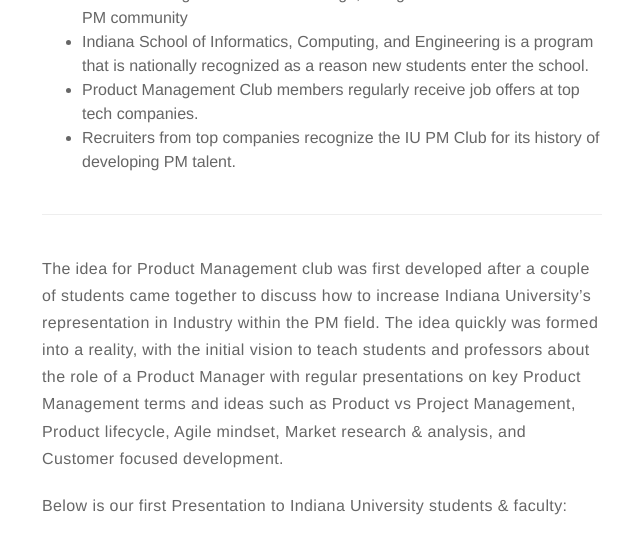
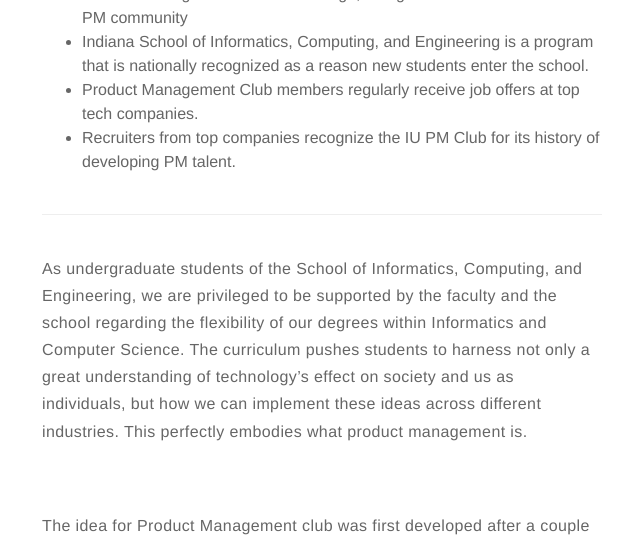
Before and after one commit to LoganJastremski/LoganJastremski.com, a Jekyll site: the page built from _posts/2017-05-11-Product-Management-Club.markdown, in a window 1280 px wide and 1400 px high, scrolled down 729 px, cut to the strip 0-538 px from the top of the window. Shown: the whole strip, without its empty margins (318-958 px from the left). Built offline with Jekyll 4.4.1, drawn with Linux system fonts in a browser that asks for light colours; some of the changed text lies outside the part shown.

Commit message:
updated formatting

```diff
--- a/_posts/2017-05-11-Product-Management-Club.markdown
+++ b/_posts/2017-05-11-Product-Management-Club.markdown
@@ -34,12 +34,17 @@
 
 ---
 
+As undergraduate students of the School of Informatics, Computing, and Engineering, we are privileged to be supported by the faculty and the school regarding the flexibility of our degrees within Informatics and Computer Science. The curriculum pushes students to harness not only a great understanding of technology’s effect on society and us as individuals, but how we can implement these ideas across different industries. This perfectly embodies what product management is.
+
+<br>
+
 The idea for Product Management club was first developed after a couple of students came together to discuss how to increase Indiana University's representation in Industry within the PM field.  The idea quickly was formed into a reality, with the initial vision to teach students and professors about the role of a Product Manager with regular presentations on key Product Management terms and ideas such as Product vs Project Management, Product lifecycle, Agile mindset, Market research & analysis, and Customer focused development.
+
+<br>
+
+We've also brought in various Product Manager in the Industry to explain to students their first-hand experiences in how they broke into the role. These speakers are a great opportunity for students to explore any questions from Industry professionals.
+
 
 
 Below is our first Presentation to Indiana University students & faculty:
 <iframe src="//www.slideshare.net/slideshow/embed_code/key/zI6A0j9jSZpgXc" width="510" height="420" frameborder="0" marginwidth="0" marginheight="0" scrolling="no" style="border:1px solid #CCC; border-width:1px; margin-bottom:5px; max-width: 100%;" allowfullscreen> </iframe> <div style="margin-bottom:5px"> <strong> <a href="//www.slideshare.net/LoganJastremski/intro-to-pm-82008553" title="Intro to PM" target="_blank">Intro to PM</a> </strong> from <strong><a href="//www.slideshare.net/LoganJastremski" target="_blank">Logan Jastremski</a></strong> </div>
-
-<br>
-
-We've also brought in various Product Manager in the Industry to explain to students their first-hand experiences in how they broke into the role. These speakers are a great opportunity for students to explore any questions from Industry professionals.
```
